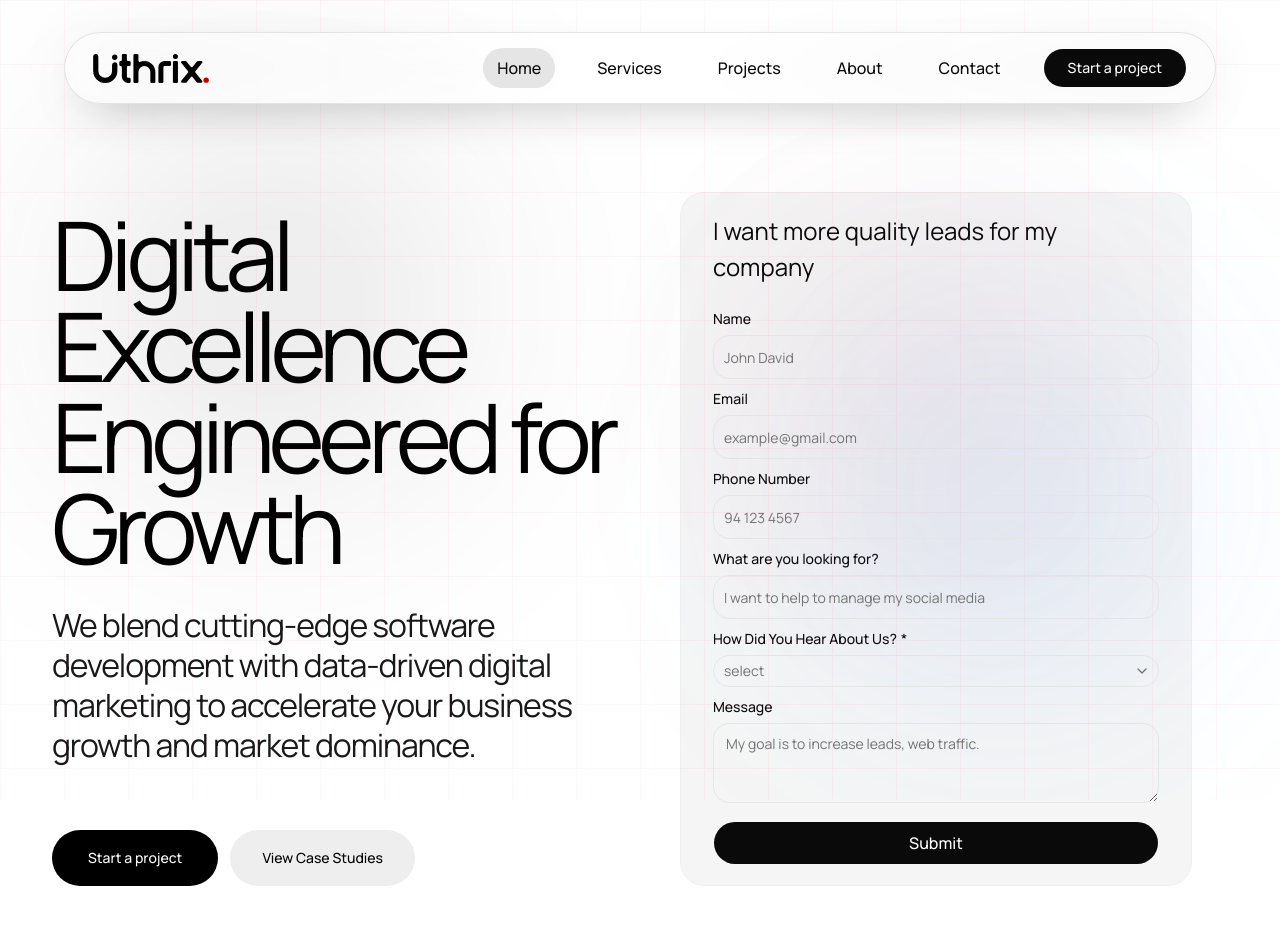
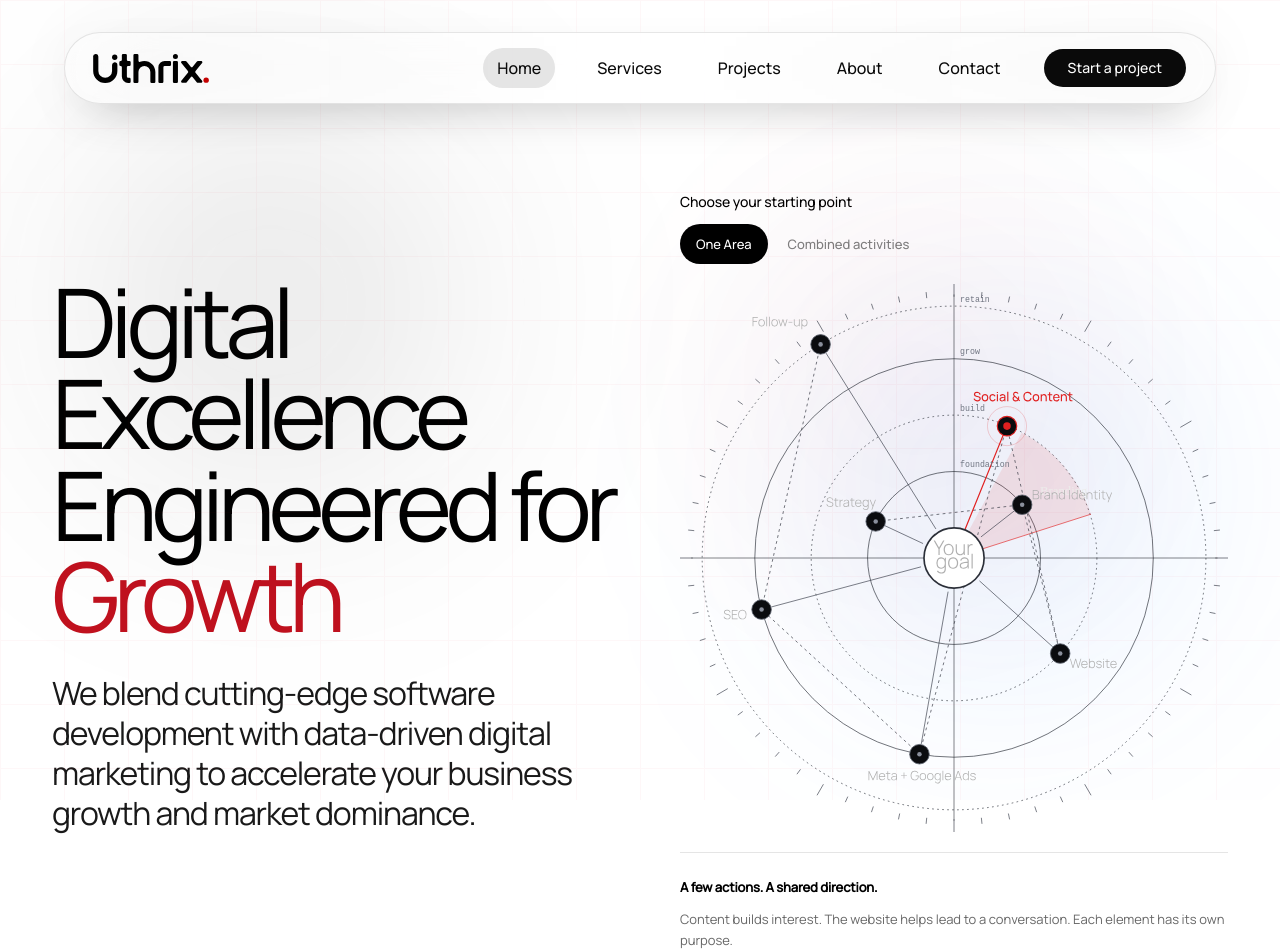
Before and after one commit to Uthrix-Digital/uthrix-digital, a Next.js app: page / in a window 1280 px wide. Shown: the top 952 px of the page. Built offline with nearby package versions, Linux system fonts and the light colour scheme.

Commit message:
feat: add Hero component and interactive GrowthPathMap shared component

```diff
--- /dev/null
+++ b/src/components/shared/GrowthPathMap.tsx
@@ -0,0 +1,102 @@
+"use client";
+
+import { useState } from "react";
+import { motion } from "framer-motion";
+
+type Tab = "one-area" | "combined";
+
+const EASE = [0.22, 1, 0.36, 1] as const;
+
+export function GrowthPathMap() {
+  const [activeTab, setActiveTab] = useState<Tab>("one-area");
+
+  return (
+    <div className="flex flex-col gap-5">
+      {/* Header */}
+      <div>
+        <p className="text-sm font-medium tracking-[-0.01em] text-black">
+          Choose your starting point
+        </p>
+
+        {/* Tab Toggle */}
+        <div className="flex items-center gap-1 mt-3">
+          <TabButton
+            label="One Area"
+            isActive={activeTab === "one-area"}
+            onClick={() => setActiveTab("one-area")}
+          />
+          <TabButton
+            label="Combined activities"
+            isActive={activeTab === "combined"}
+            onClick={() => setActiveTab("combined")}
+          />
+        </div>
+      </div>
+
+      {/* SVG Map */}
+      <motion.div
+        key={activeTab}
+        initial={{ opacity: 0, scale: 0.98 }}
+        animate={{ opacity: 1, scale: 1 }}
+        transition={{ duration: 0.45, ease: EASE }}
+        className="relative w-full overflow-hidden"
+      >
+        {/* eslint-disable-next-line @next/next/no-img-element */}
+        <img
+          src="/assets/Uthrix growth path map preview.svg"
+          alt="Uthrix growth path map — visualises how services connect to your goal"
+          className="w-full h-auto"
+          draggable={false}
+        />
+      </motion.div>
+
+      {/* Divider */}
+      <hr className="border-black/10" />
+
+      {/* Footer copy */}
+      <div className="flex flex-col gap-2">
+        <p className="text-[13px] font-semibold text-black tracking-[-0.01em]">
+          A few actions. A shared direction.
+        </p>
+        <p className="text-[13px] leading-relaxed text-black/60">
+          Content builds interest. The website helps lead to a conversation.
+          Each element has its own purpose.
+        </p>
+      </div>
+
+      {/* CTA */}
+      <a
+        href="#contact"
+        className="inline-flex w-fit items-center justify-center rounded-full border border-black/20 bg-white px-5 py-2.5 text-[13px] font-medium text-black transition-all hover:bg-black hover:text-white hover:border-black focus-visible:outline-none focus-visible:ring-2 focus-visible:ring-black focus-visible:ring-offset-2"
+      >
+        Let&apos;s discuss the scope.
+      </a>
+    </div>
+  );
+}
+
+/* ─── Sub-component ─────────────────────────────────────────────────────────── */
+
+function TabButton({
+  label,
+  isActive,
+  onClick,
+}: {
+  label: string;
+  isActive: boolean;
+  onClick: () => void;
+}) {
+  return (
+    <button
+      type="button"
+      onClick={onClick}
+      className={`relative px-4 py-1.5 text-[13px] font-medium rounded-full transition-colors focus-visible:outline-none focus-visible:ring-2 focus-visible:ring-black focus-visible:ring-offset-2 ${
+        isActive
+          ? "bg-black text-white"
+          : "bg-transparent text-black/50 hover:text-black"
+      }`}
+    >
+      {label}
+    </button>
+  );
+}
--- a/src/components/shared/Hero.tsx
+++ b/src/components/shared/Hero.tsx
@@ -2,7 +2,7 @@
 
 import { motion, MotionConfig, type Variants } from "framer-motion";
 
-import { InquiryForm } from "@/components/shared/InquiryForm";
+import { GrowthPathMap } from "@/components/shared/GrowthPathMap";
 
 const EASE = [0.22, 1, 0.36, 1] as const;
 
@@ -38,7 +38,7 @@ export function Hero() {
       >
         <div className="mx-auto w-full max-w-310 px-4 pb-10 sm:px-6 lg:px-8">
           <div className="grid grid-cols-1 gap-12 lg:grid-cols-[minmax(0,1fr)_425px] lg:gap-16 xl:grid-cols-[minmax(0,1fr)_548px]">
-            {/* Left: headline + copy centred, actions pinned to the form's bottom edge */}
+            {/* Left: headline + copy, actions */}
             <motion.div
               variants={stagger}
               initial="hidden"
@@ -56,7 +56,7 @@ export function Hero() {
                   <br />
                   Engineered for
                   <br />
-                  Growth
+                  <span className="text-[#c1121f]">Growth</span>
                 </motion.h1>
 
                 <motion.p
@@ -74,10 +74,10 @@ export function Hero() {
                 className="mt-10 flex flex-wrap gap-3 lg:mt-12"
               >
                 <a
-                  href="#contact"
+                  href="#services"
                   className={`inline-flex h-14 items-center justify-center rounded-full bg-black px-9 text-sm font-medium text-white transition-transform hover:scale-[1.03] ${focusRing}`}
                 >
-                  Start a project
+                  See how we help
                 </a>
                 <a
                   href="#portfolio"
@@ -88,15 +88,14 @@ export function Hero() {
               </motion.div>
             </motion.div>
 
-            {/* Right: lead form */}
+            {/* Right: growth path map */}
             <motion.div
-              id="contact"
               variants={fadeRight}
               initial="hidden"
               animate="visible"
-              className="w-full scroll-mt-28 self-start"
+              className="w-full self-start"
             >
-              <InquiryForm />
+              <GrowthPathMap />
             </motion.div>
           </div>
         </div>
```
